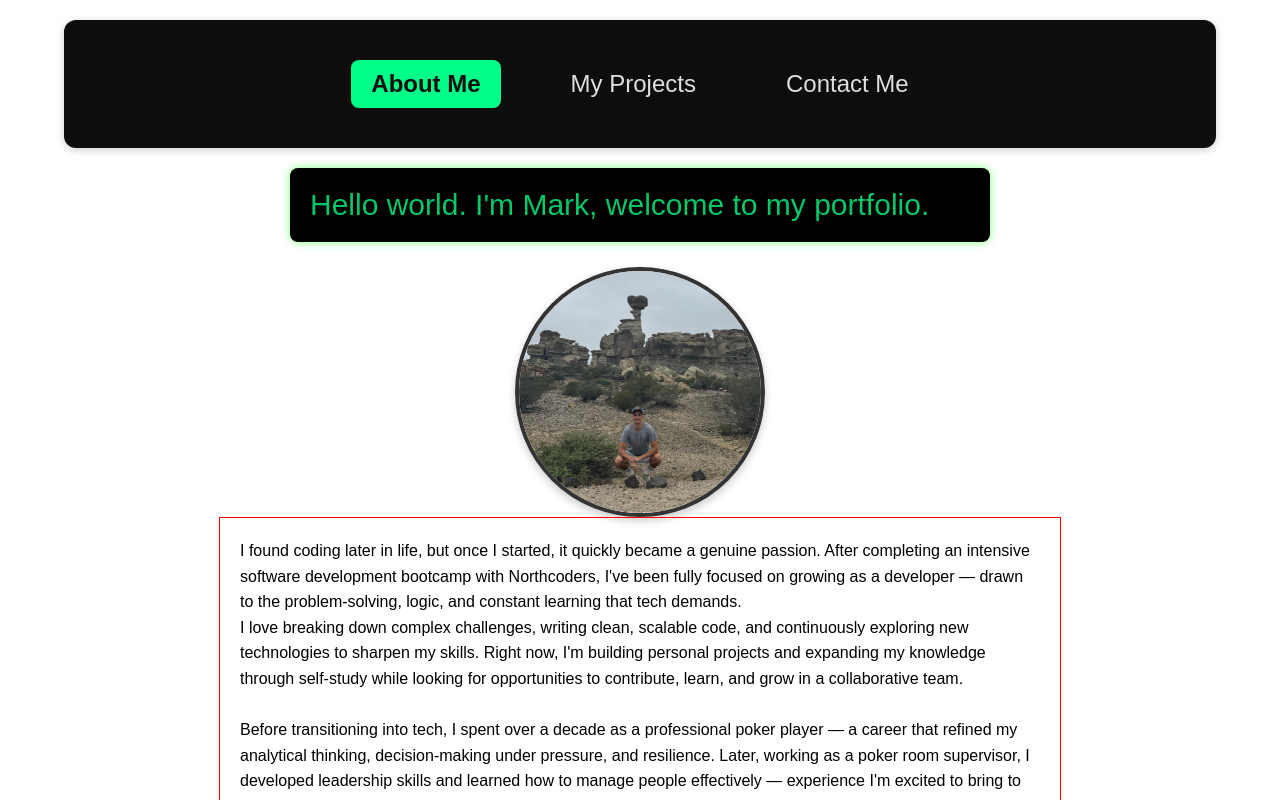
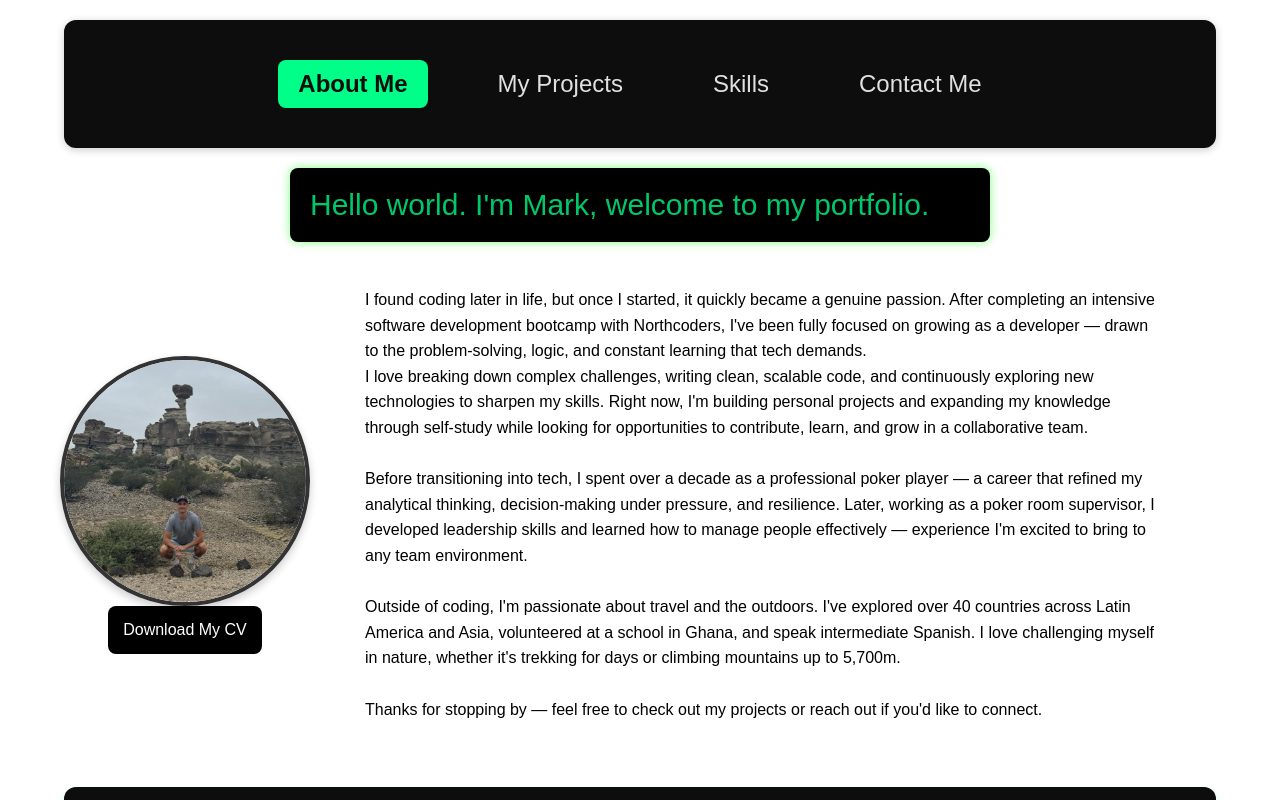
Before and after one commit to markamcfadden/myportfolio, a React (Vite) app: page / in a window 1280 px wide. Shown: the top 800 px of the page. Built offline with nearby package versions, Linux system fonts and the light colour scheme.

Commit message:
saving latest work

```diff
--- a/src/App.jsx
+++ b/src/App.jsx
@@ -2,6 +2,7 @@ import { Routes, Route } from "react-router-dom";
 import ProjectsPage from "./pages/ProjectsPage";
 import ContactPage from "./pages/ContactPage";
 import AboutMePage from "./pages/AboutMePage";
+import SkillsPage from "./pages/SkillsPage";
 
 function App() {
   return (
@@ -9,6 +10,7 @@ function App() {
       <Route path="/" element={<AboutMePage />} />
       <Route path="/projects" element={<ProjectsPage />} />
       <Route path="/contact" element={<ContactPage />} />
+      <Route path="/skills" element={<SkillsPage />} />
     </Routes>
   );
 }
--- a/src/components/Biography.jsx
+++ b/src/components/Biography.jsx
@@ -21,7 +21,6 @@ export default Biography;
 
 const BioContainer = styled.div`
   padding: 20px;
-  border: 1px solid red;
 `;
 
 const BioText = styled.p`
--- a/src/components/Navbar.jsx
+++ b/src/components/Navbar.jsx
@@ -7,6 +7,7 @@ function Navbar() {
       <LinkContainer>
         <StyledLink to="/">About Me</StyledLink>
         <StyledLink to="/projects">My Projects</StyledLink>
+        <StyledLink to="/skills">Skills</StyledLink>
         <StyledLink to="/contact">Contact Me</StyledLink>
       </LinkContainer>
     </NavbarContainer>
--- a/src/pages/AboutMePage.jsx
+++ b/src/pages/AboutMePage.jsx
@@ -11,11 +11,15 @@ function AboutMePage() {
       <Navbar />
       <TerminalIntro />
       <AboutMeContainer>
-        <ProfilePhoto />
-        <Biography />
-        <DownloadLink href="cvlink" download>
-          Download My CV
-        </DownloadLink>
+        <LeftSide>
+          <ProfilePhoto />
+          <DownloadLink href="cvlink" download>
+            Download My CV
+          </DownloadLink>
+        </LeftSide>
+        <RightSide>
+          <Biography />
+        </RightSide>
       </AboutMeContainer>
       <Footer />
     </PageContainer>
@@ -35,12 +39,22 @@ const PageContainer = styled.div`
 const AboutMeContainer = styled.div`
   flex-grow: 1;
   display: flex;
-  flex-direction: column;
   align-items: center;
   justify-content: center;
   padding: 25px;
   width: 100%;
   max-width: 1500px;
+`;
+
+const LeftSide = styled.div`
+  flex-grow: 1;
+  display: flex;
+  flex-direction: column;
+  align-items: center;
+`;
+
+const RightSide = styled.div`
+  flex-grow: 1;
 `;
 
 const DownloadLink = styled.a`
--- /dev/null
+++ b/src/pages/SkillsPage.jsx
@@ -0,0 +1,22 @@
+import styled from "styled-components";
+import Navbar from "../components/Navbar";
+import Footer from "../components/Footer";
+
+function SkillsPage() {
+  return (
+    <PageContainer>
+      <Navbar />
+      <Footer />
+    </PageContainer>
+  );
+}
+
+export default SkillsPage;
+
+const PageContainer = styled.div`
+  display: flex;
+  flex-direction: column;
+  align-items: center;
+  min-height: 100vh;
+  background-color: white;
+`;
```
